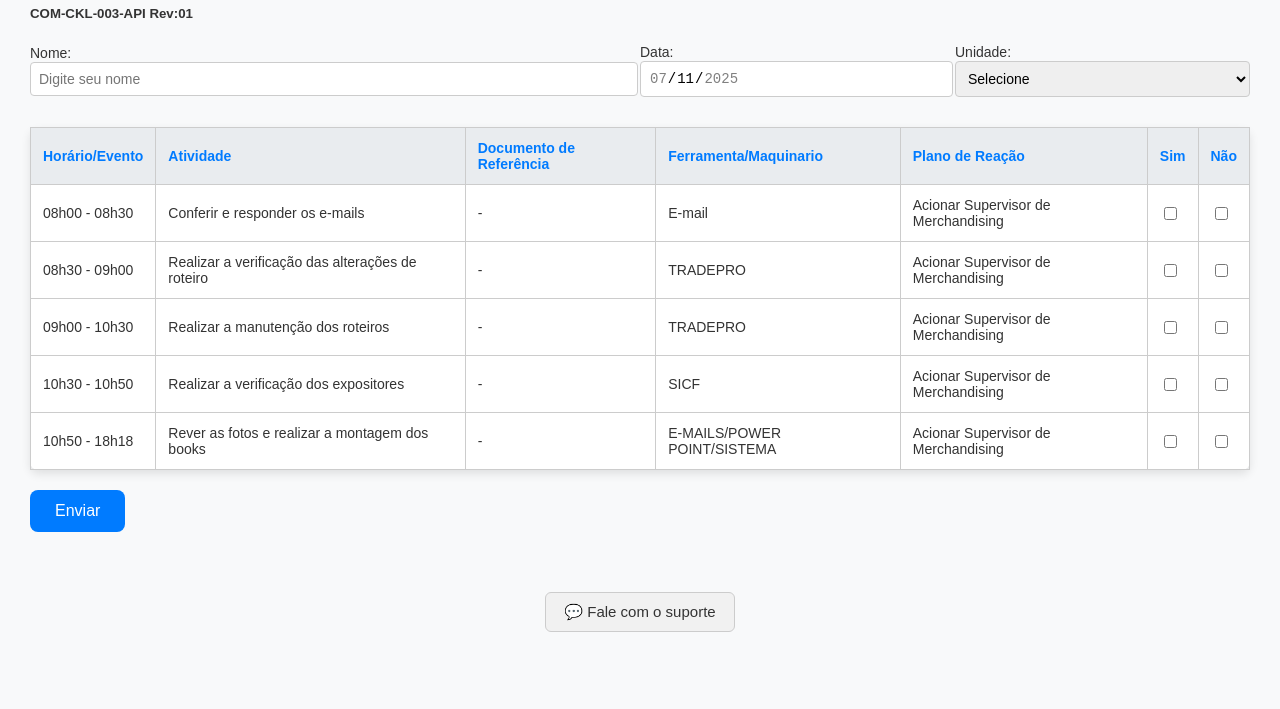
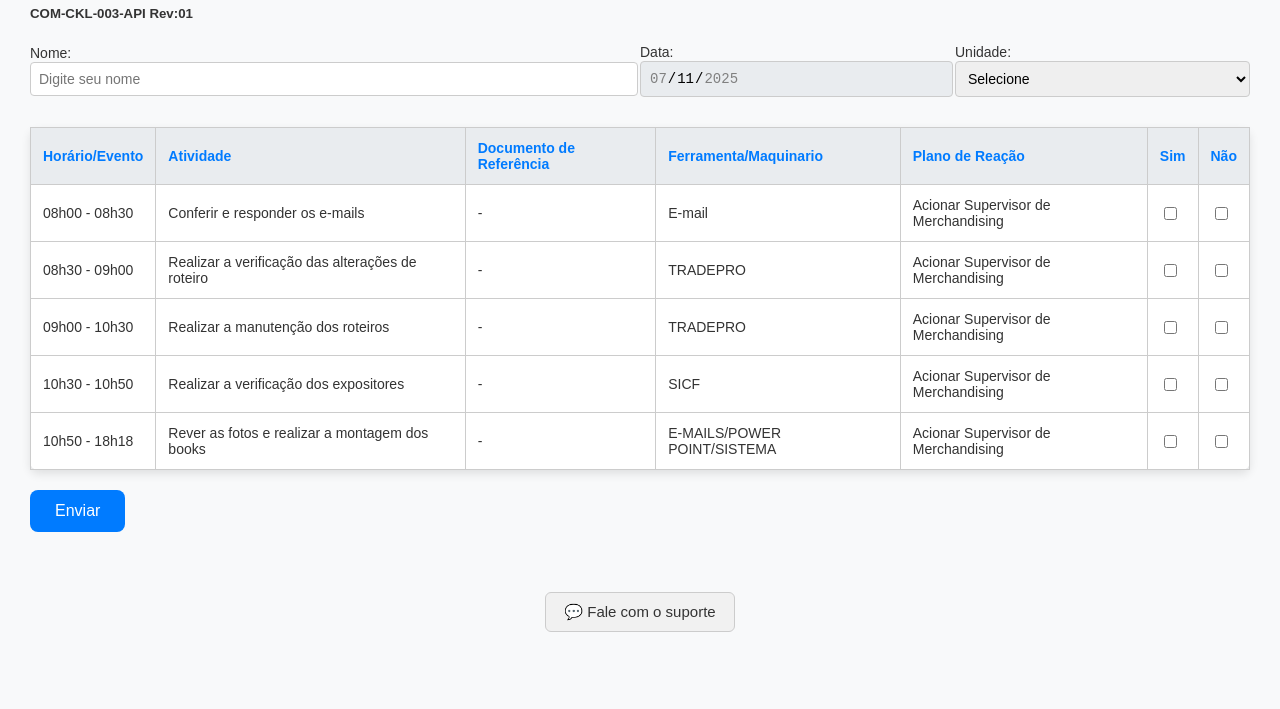
Before and after one commit to grupotriunfante/COM-CKL-003-API, a plain HTML site: page index.htm in a window 1280 px wide. Shown: the part 91-800 px from the top of the page. Drawn offline with Linux system fonts and the light colour scheme.

Commit message:
Update index.htm
rev00

```diff
--- a/index.htm
+++ b/index.htm
@@ -1,4 +1,3 @@
-
 <!DOCTYPE html>
 <html lang="pt-br">
 <head>
@@ -105,7 +104,6 @@
   <h1 style="font-size: 32px; margin: 0;">Checklist de Rotina - Assistente de Merchandising</h1>
 </div>
 <h5>COM-CKL-003-API Rev:01</h5>
-<!-- Formulário de informações iniciais -->
 <div class="form-container" style="display: flex; gap: 20px; align-items: center; flex-wrap: wrap;">
   <div style="flex: 2;">
     <label for="nome">Nome:</label>
@@ -206,8 +204,9 @@
     checkboxes.forEach(c => {
       if (c !== checkbox) c.checked = false;
     });
-    const horaCampo = document.querySelector(`[name=hora_${nomeAtividade}]`);
-    const respostaCampo = document.querySelector(`[name=resposta_${nomeAtividade}]`);
+    // Correção: Uso de template string com aspas para o valor do atributo name
+    const horaCampo = document.querySelector(`input[name="hora_${nomeAtividade}"]`);
+    const respostaCampo = document.querySelector(`input[name="resposta_${nomeAtividade}"]`);
     horaCampo.value = new Date().toLocaleString('pt-BR');
     respostaCampo.value = valorSelecionado;
   }
@@ -224,9 +223,11 @@
     }
 
     let algumaMarcada = false;
+    // O loop deve usar o array 'atividades' para determinar o número de atividades
     for (let i = 1; i <= atividades.length; i++) {
-      const resposta = document.querySelector(`[name=resposta_atividade_${i}]`).value;
-      if (resposta === "Sim" || resposta === "Não") {
+      // Correção: Uso de template string com aspas para o valor do atributo name
+      const respostaCampo = document.querySelector(`input[name="resposta_atividade_${i}"]`);
+      if (respostaCampo && (respostaCampo.value === "Sim" || respostaCampo.value === "Não")) {
         algumaMarcada = true;
         break;
       }
@@ -266,7 +267,6 @@
   });
 
 </script>
-<!-- Botão de ajuda discreto no final da página -->
 <div style="text-align: center; margin-top: 60px; margin-bottom: 20px;">
   <a href="mailto:luis.correia@triunfante.com.br,marcelo.portella@triunfante.com.br,raphael.bortot@triunfante.com.br,daniela.nachbar@triunfante.com.br?subject=Ajuda%20-%20Checklist%20Coord%20Adm"
      style="
@@ -291,19 +291,32 @@
 <script>
   window.onload = function () {
     const dataInput = document.getElementById("data");
-    const hoje = new Date().toISOString().split("T")[0];
-    dataInput.value = hoje;
-    dataInput.min = hoje;
-    dataInput.max = hoje;
-    dataInput.readOnly = true; // impede que o usuário digite manualmente
+    // Obtém a data e hora local do dispositivo (Campinas, SP, Brasil)
+    const agora = new Date();
+
+    const ano = agora.getFullYear();
+    // Mês é de 0 a 11, por isso somamos 1 e usamos padStart para ter sempre dois dígitos
+    const mes = String(agora.getMonth() + 1).padStart(2, '0');
+    // Dia do mês, com padStart para ter sempre dois dígitos
+    const dia = String(agora.getDate()).padStart(2, '0');
+
+    // Formata a data como 'YYYY-MM-DD'
+    const hojeFormatado = `${ano}-${mes}-${dia}`;
+
+    // Define o valor do campo data para o dia atual
+    dataInput.value = hojeFormatado;
+    // Restringe a data mínima ao dia atual, impedindo seleção de datas passadas
+    dataInput.min = hojeFormatado;
+    // Restringe a data máxima ao dia atual, impedindo seleção de datas futuras
+    dataInput.max = hojeFormatado;
+    // Impede que o usuário digite manualmente no campo
+    dataInput.readOnly = true;
+    // Impede o clique para abrir o calendário de seleção de data
+    dataInput.style.pointerEvents = 'none';
+    // Opcional: Adiciona um estilo visual para indicar que o campo está desabilitado
+    dataInput.style.backgroundColor = '#e9ecef';
   };
 </script>
 
-
-
 </body>
-
-
-
-
 </html>
```
